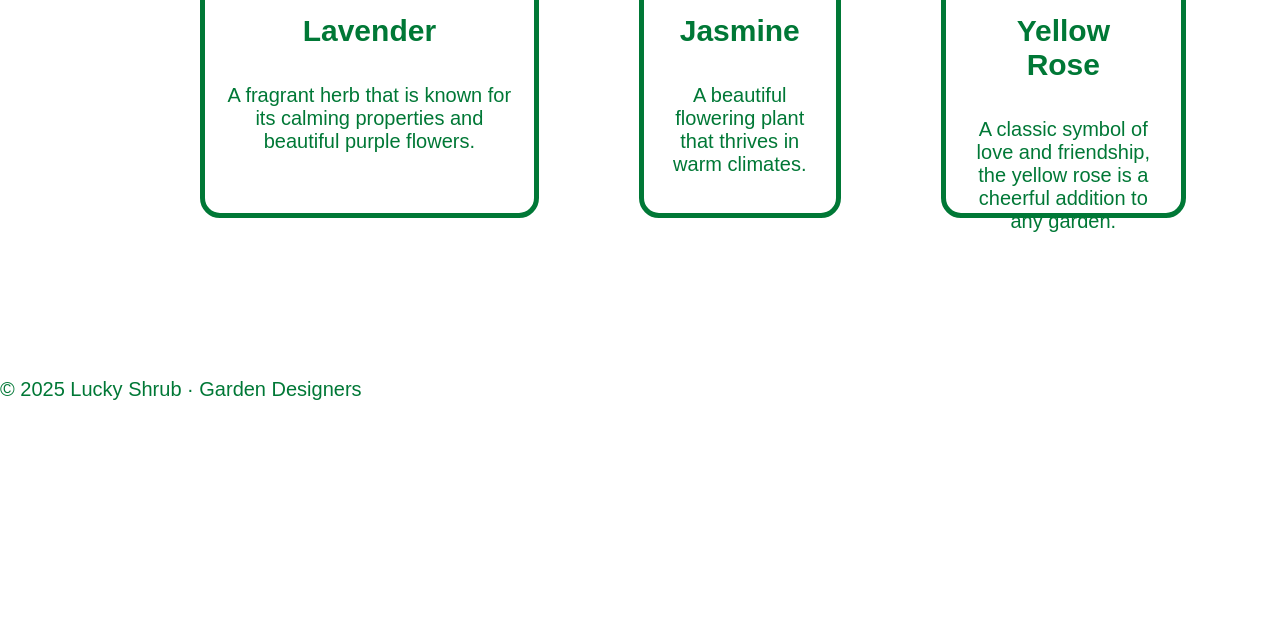
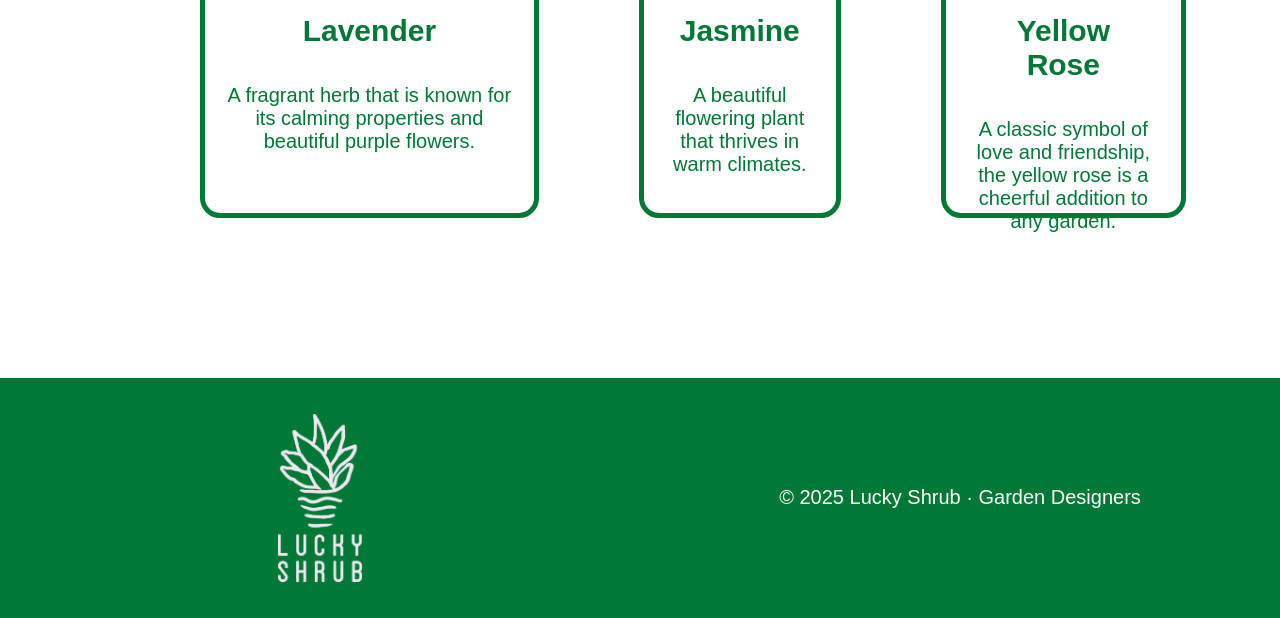
Before and after one commit to Rinidh/lucky-shrub, a plain HTML site: page index.html in a window 1280 px wide. Shown: the part 1122-1740 px from the top of the page. Before the commit the page ends 1523 px from the top, so only its background shows below. Drawn offline with Linux system fonts and the light colour scheme.

Commit message:
Style the footer section

```diff
--- a/index.css
+++ b/index.css
@@ -167,3 +167,22 @@ article.card:hover h4 {
 article.card p {
   font-size: 1em;
 }
+
+footer {
+  height: 30vh;
+  display: flex;
+  background-color: var(--theme-color);
+  color: white;
+}
+
+.footer-left,
+.footer-right {
+  flex: 1;
+  display: flex;
+  justify-content: center;
+  align-items: center;
+}
+
+footer img {
+  max-height: 70%;
+}
--- a/index.html
+++ b/index.html
@@ -53,7 +53,7 @@
 
   <footer>
     <section class="footer-left">
-      <!-- <img src="./assets/Asset 2@3x.png" alt="Logo in footer"> -->
+      <img src="./assets/Asset 3@3x.png" alt="Logo in footer">
     </section>
     <section class="footer-right">
       &copy; 2025 Lucky Shrub &middot; Garden Designers
```
